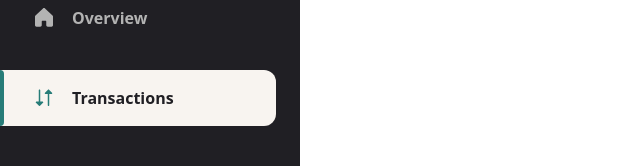
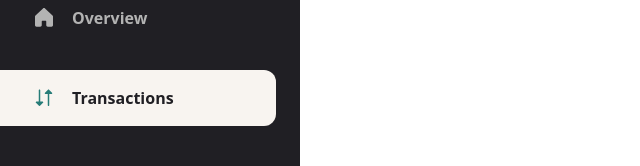
Before and after one commit to Keti-Tsiklauri/my-finance-app, a Next.js app: page /transactions in a window 1280 px wide. Shown: the part 136-302 px from the top of the page, without its empty margins (0-640 px from the left). Built offline with nearby package versions, Linux system fonts and the light colour scheme.

Commit message:
budgets component last version

```diff
--- a/src/app/budgets/page.tsx
+++ b/src/app/budgets/page.tsx
@@ -1,18 +1,17 @@
-import AddButton from "../components/add-button/AddButton";
 import SpendingSummary from "../components/spending-summary/SpendingSummary";
 import SpendingTypes from "../components/spending/SpendingTypes";
-
+import BudgetsHeader from "../components/headers/BudgetsHeader";
 export default function Budgets() {
   return (
     <div>
-      <div className="mt-2 flex flex-row justify-between items-center py-2 gap-6 w-full max-w-[1440px] h-[56px] flex-none order-0 self-stretch flex-grow-0 px-4 md:px-6 lg:px-8">
-        <p className="mx-auto w-[128px] h-[38px] font-publicSans font-bold text-[32px] leading-[120%] text-[#201F24] flex-none order-0 flex-grow-0">
-          budgets
-        </p>
-        <AddButton text="+ add new budget" />
+      <BudgetsHeader text="Budgets " />
+
+      <div className="px-4 lg:px-12 xl:px-10 ">
+        <div className="flex flex-col xl:flex-row xl:items-start xl:justify-between xl:gap-8 xxl:gap-20">
+          <SpendingSummary />
+          <SpendingTypes />
+        </div>
       </div>
-      <SpendingSummary />
-      <SpendingTypes />
     </div>
   );
 }
--- a/src/app/components/Navigation.tsx
+++ b/src/app/components/Navigation.tsx
@@ -48,7 +48,7 @@ function NavItem({
       }`}
     >
       {isDesktop && isActive && (
-        <div className="absolute left-0 top-0 h-full w-[4px] bg-[#277C78] rounded-r" />
+        <div className="absolute left-0 top-0  w-[4px] bg-[#277C78] rounded-r" />
       )}
       {!isDesktop && isActive && (
         <div className="absolute bottom-0 left-0 right-0 h-[4px] bg-[#277C78] rounded-t-md" />
@@ -151,7 +151,7 @@ export default function Navigation() {
       {/* Desktop Left Sidebar */}
       <nav
         aria-label="Desktop Navigation"
-        className="hidden lg:flex flex-col items-start p-0 pb-6 gap-6 w-[300px] h-[1024px] bg-[#201F24] rounded-r-[16px]"
+        className="hidden h-screen  overflow-y-auto lg:flex flex-col items-start p-0 pb-6 gap-6 w-[300px]  bg-[#201F24] rounded-r-[16px]"
       >
         {/* Logo */}
         <div className="flex flex-col justify-center items-start px-8 py-10 gap-2 w-full h-[101.76px]">
--- a/src/app/components/add-button/AddButton.tsx
+++ b/src/app/components/add-button/AddButton.tsx
@@ -4,8 +4,8 @@ type AddButtonProps = {
 
 export default function AddButton({ text }: AddButtonProps) {
   return (
-    <div className="cursor-pointer box-border flex flex-row justify-center items-center p-4 gap-4 w-[155px] h-[53px] bg-[#201F24] rounded-lg flex-none order-0 flex-grow-0">
-      <p className="w-[123px] h-[21px] font-publicSans font-bold text-[14px] leading-[150%] text-white flex-none order-0 flex-grow-0">
+    <div className="cursor-pointer  flex flex-row justify-center items-center p-4 gap-4 w-[155px] h-[45px] bg-[#201F24] rounded-lg flex-none order-0 flex-grow-0">
+      <p className=" h-[21px] font-publicSans font-bold text-[14px] leading-[150%] text-white flex-none order-0 flex-grow-0">
         {text}
       </p>
     </div>
--- /dev/null
+++ b/src/app/components/headers/BudgetsHeader.tsx
@@ -0,0 +1,11 @@
+import AddButton from "../add-button/AddButton";
+export default function BudgetsHeader({ text }: { text: string }) {
+  return (
+    <div className="flex justify-between w-auto min-w-[344px] mx-auto px-4 xxl:gap-20">
+      <p className="h-[38px] font-publicSans font-bold text-[32px] leading-[120%] text-[#201F24] w-[128px]">
+        {text}
+      </p>
+      <AddButton text="+ add new budget" />
+    </div>
+  );
+}
--- a/src/app/components/spending-summary/SpendingSummary.tsx
+++ b/src/app/components/spending-summary/SpendingSummary.tsx
@@ -38,8 +38,8 @@ export default function SpendingSummary() {
   };
 
   return (
-    <div className="lg:float-left m-auto flex flex-col justify-center items-start gap-[32px] w-[343px] bg-white rounded-[12px] flex-none order-0 self-stretch flex-grow-0">
-      <h2 className="w-[189px] h-[24px] font-publicSans font-bold text-[20px] leading-[120%] text-[#201F24] flex-none order-0 flex-grow-0">
+    <div className="w-[343px] md:w-[700px] lg:w-[600px] xl:w-[300px] xl:h-[600px] mx-auto xl:mx-0 flex flex-col justify-start items-start gap-[32px] bg-white rounded-[12px] flex-none order-0 self-stretch flex-grow-0">
+      <h2 className="w-[189px] h-[24px] font-publicSans font-bold text-[20px]  text-[#201F24] flex-none order-0 flex-grow-0 pb-0">
         Spending Summary
       </h2>
       <ul className="w-full">
--- a/src/app/components/spending/SpendingTypes.tsx
+++ b/src/app/components/spending/SpendingTypes.tsx
@@ -73,7 +73,7 @@ export default function SpendingTypes() {
   const summary = getBudgetSummary();
 
   return (
-    <div className="w-[343px] mx-auto mb-[100px]">
+    <div className="w-[343px] md:w-[700px] lg:!w-[600px]  mb-[100px] mx-auto  ">
       {/* Header */}
 
       {/* Categories and budgets */}
@@ -88,8 +88,11 @@ export default function SpendingTypes() {
           .slice(0, 3); // 👈 Only take 3 most recent
 
         return (
-          <div key={category} className="mb-8">
-            <div>
+          <div
+            key={category}
+            className="mb-10 w-[343px] md:w-[700px] lg:!w-[600px] md:m-auto"
+          >
+            <div className="flex justify-between">
               <h2 className="flex items-center gap-2 mb-1">
                 <Ellipse color={color} />
                 <p className="h-[24px] font-public-sans font-extrabold text-[20px] leading-[1.2] text-gray-900">
@@ -106,7 +109,7 @@ export default function SpendingTypes() {
             <p className="text-sm text-gray-500 mb-2">
               Maximum of ${maximum.toFixed(2)}
             </p>
-            <div className="flex items-start p-1 w-[303px] h-[32px] bg-[#F8F4F0] rounded-[4px] mb-2">
+            <div className="flex items-start p-1 h-[32px] bg-[#F8F4F0] rounded-[4px] mb-2 w-[303px] md:w-[700px] lg:w-[600px]">
               <div
                 className="h-full rounded-[4px]"
                 style={{
--- a/src/app/globals.css
+++ b/src/app/globals.css
@@ -2,20 +2,10 @@
 @tailwind components;
 @tailwind utilities;
 
-:root {
-  --background: #ffffff;
-  --foreground: #171717;
+html,
+body {
+  height: 100%;
+  margin: 0;
+  padding: 0;
+  overflow: hidden; /* Prevent double scrollbar */
 }
-
-@media (prefers-color-scheme: dark) {
-  :root {
-    --background: #0a0a0a;
-    --foreground: #ededed;
-  }
-}
-
-body {
-  background: var(--background);
-  color: var(--foreground);
-  font-family: Arial, Helvetica, sans-serif;
-}
--- a/src/app/layout.tsx
+++ b/src/app/layout.tsx
@@ -5,6 +5,7 @@ export const metadata: Metadata = {
   title: "Create Next App",
   description: "Generated by create next app",
 };
+
 export default function RootLayout({
   children,
 }: Readonly<{
@@ -12,17 +13,13 @@ export default function RootLayout({
 }>) {
   return (
     <html lang="en">
-      <body className="lg:flex min-h-screen">
-        <div className="lg:w-[300px]">
-          {" "}
-          {/* fixed sidebar width */}
-          <Navigation />
-        </div>
-        <main className="flex-1">
-          {" "}
-          {/* main content takes remaining space */}
-          {children}
-        </main>
+      <body className="flex flex-col lg:flex-row min-h-screen overflow-hidden">
+        {/* Sidebar Navigation */}
+
+        <Navigation />
+
+        {/* Main content scrollable */}
+        <main className="flex-1 overflow-y-auto">{children}</main>
       </body>
     </html>
   );
--- a/tailwind.config.js
+++ b/tailwind.config.js
@@ -2,7 +2,13 @@
 module.exports = {
   content: ["./app/**/*.{js,ts,jsx,tsx}", "./src/**/*.{js,ts,jsx,tsx}"],
   theme: {
-    extend: {},
+    extend: {
+      width: ["important"],
+      screens: {
+        xs: "500px",
+        xxl: "1440px",
+      },
+    },
   },
   plugins: [],
 };
```
